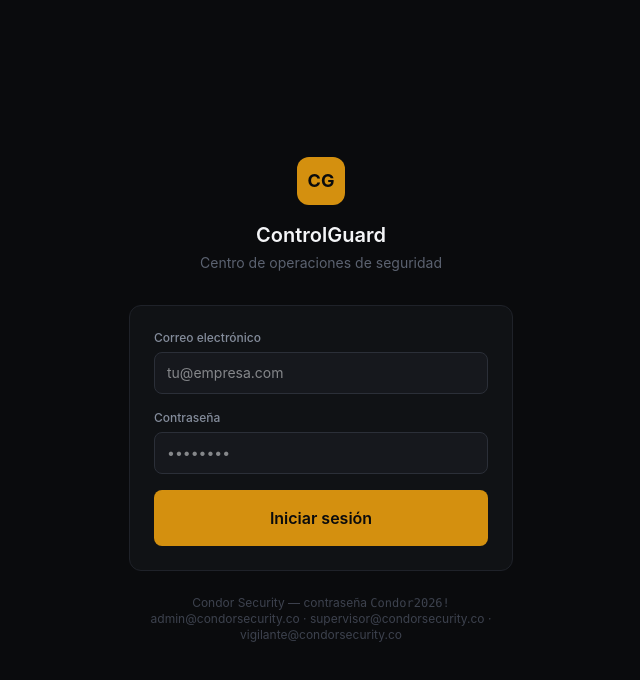
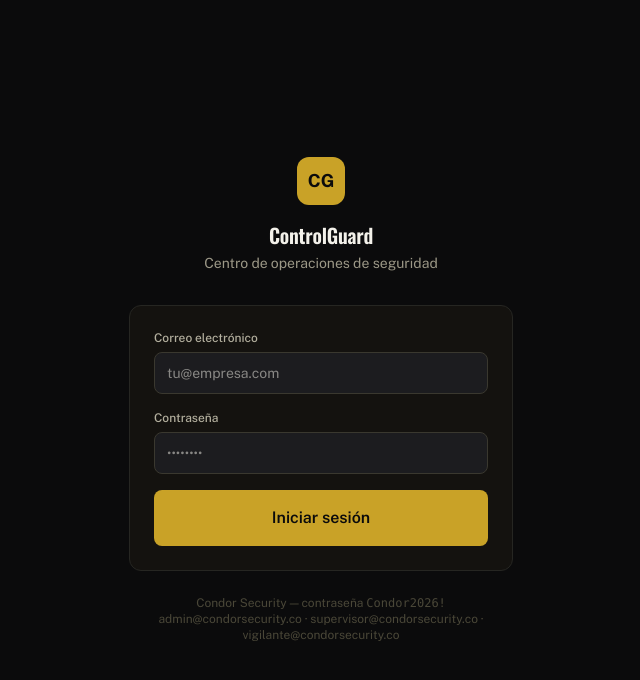
Before and after one commit to pulidoabogados24-collab/SEGURIDAD-CONDOR, a React (Vite) app in the folder app/: page /login in a window 1280 px wide. Shown: the top 680 px of the page, without its empty margins (319-959 px from the left). Built offline with nearby package versions, Linux system fonts and the light colour scheme; no server answers.

Commit message:
Update index.css

```diff
--- a/app/src/index.css
+++ b/app/src/index.css
@@ -1,40 +1,43 @@
+@import url('https://fonts.googleapis.com/css2?family=Oswald:wght@500;600;700&family=Public+Sans:wght@400;500;600;700&display=swap');
 @import "tailwindcss";
 
 /* ============================================================================
-   ControlGuard — Sistema de diseño
-   Estética: centro de operaciones. Negro / gris oscuro / blanco + un color
-   de acción (ámbar de seguridad) sobre fondo oscuro. Sin gradientes
-   decorativos, sin exceso de sombras. Jerarquía por contraste y espacio.
+   Seguridad Cóndor — Sistema de diseño
+   Misma identidad de marca que el sitio web institucional: negro profundo +
+   dorado/bronce del logo real, tipografía Oswald (títulos) + Public Sans
+   (cuerpo). El color "de acción" ya no es un ámbar genérico: es el dorado
+   institucional de la marca (ver public/brand/logo-condor.jpg).
    ============================================================================ */
 
 @theme {
-  --font-sans: 'Inter', system-ui, -apple-system, 'Segoe UI', Roboto, sans-serif;
+  --font-sans: 'Public Sans', system-ui, -apple-system, 'Segoe UI', Roboto, sans-serif;
+  --font-display: 'Oswald', 'Arial Narrow', Arial, sans-serif;
   --font-mono: 'JetBrains Mono', ui-monospace, 'SF Mono', Consolas, monospace;
 
   /* Escala neutra — la base del "centro de operaciones" */
-  --color-ink-950: #0a0b0d;
-  --color-ink-900: #101215;
-  --color-ink-800: #16181d;
-  --color-ink-700: #1f2229;
-  --color-ink-600: #2b2f38;
-  --color-ink-500: #3d424e;
-  --color-ink-400: #5b6270;
-  --color-ink-300: #848c9b;
-  --color-ink-200: #b3b9c4;
-  --color-ink-100: #dde0e5;
-  --color-ink-50:  #f4f5f7;
+  --color-ink-950: #0b0b0c;
+  --color-ink-900: #14120f;
+  --color-ink-800: #1c1c1f;
+  --color-ink-700: #262622;
+  --color-ink-600: #3a382f;
+  --color-ink-500: #4a4738;
+  --color-ink-400: #9c9887;
+  --color-ink-300: #b3af9e;
+  --color-ink-200: #cdc9ba;
+  --color-ink-100: #e3e0d4;
+  --color-ink-50:  #f3f1ea;
 
-  /* Color de acción: ámbar de seguridad. Sobrio, no decorativo. */
-  --color-action-600: #b3760f;
-  --color-action-500: #d4900f;
-  --color-action-400: #e8a33d;
-  --color-action-300: #f0bc6c;
+  /* Color de acción: dorado institucional de Seguridad Cóndor (del logo real). */
+  --color-action-600: #9c7d1e;
+  --color-action-500: #c9a227;
+  --color-action-400: #d9b74a;
+  --color-action-300: #e0c567;
 
   /* Estados operativos */
   --color-ok-500: #2e9e5b;
   --color-ok-400: #3fbb70;
-  --color-warn-500: #d4900f;
-  --color-warn-400: #e8a33d;
+  --color-warn-500: #c9a227;
+  --color-warn-400: #d9b74a;
   --color-danger-500: #c23b3b;
   --color-danger-400: #e05252;
   --color-info-500: #3b7fc2;
@@ -55,6 +58,11 @@ body {
   font-family: var(--font-sans);
   -webkit-font-smoothing: antialiased;
   -moz-osx-font-smoothing: grayscale;
+}
+
+h1, h2, h3, h4, h5, h6 {
+  font-family: var(--font-display);
+  letter-spacing: -0.01em;
 }
 
 ::selection {
```
